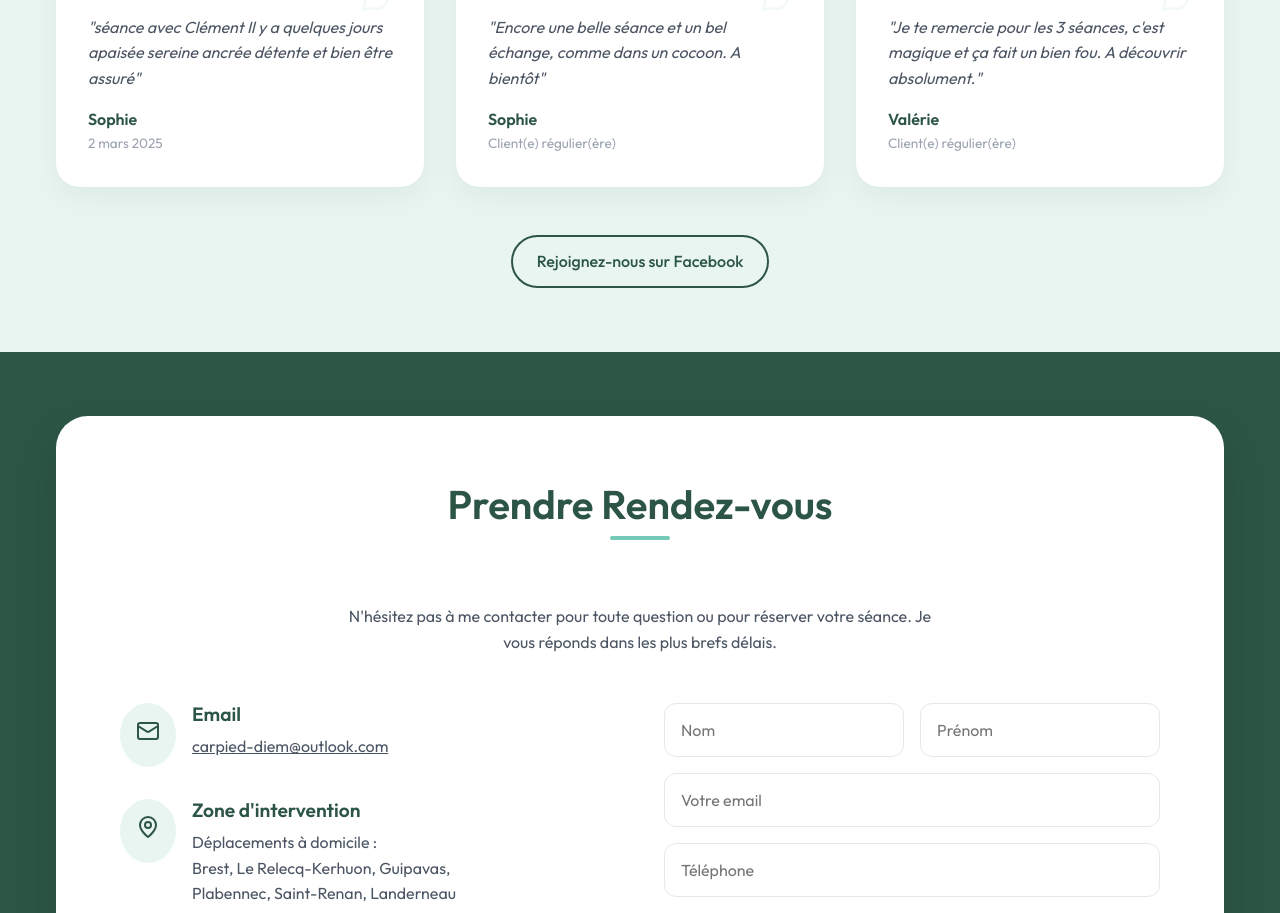
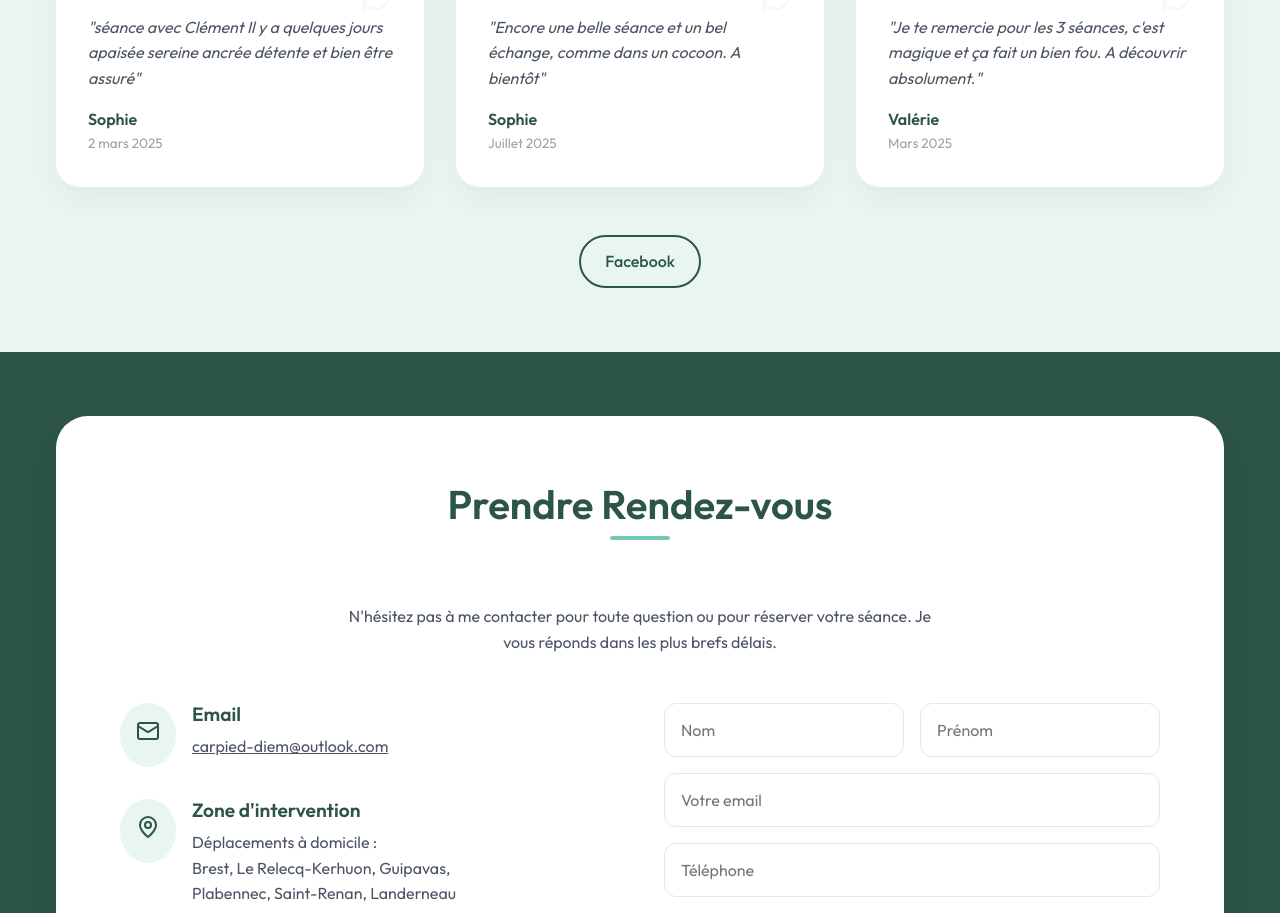
Before and after one commit to CarpiedDiem/carpieddiem.github.io, a React (Vite) app: page / in a window 1280 px wide. Shown: the part 4085-4998 px from the top of the page. Built offline with nearby package versions, Linux system fonts and the light colour scheme.

Commit message:
Corrections dates avis

```diff
--- a/src/components/Temoignages.jsx
+++ b/src/components/Temoignages.jsx
@@ -76,7 +76,7 @@ const Temoignages = () => {
                         </p>
                         <div>
                             <p style={{ fontWeight: '600', color: 'var(--color-primary)' }}>Sophie</p>
-                            <p style={{ fontSize: '0.85rem', color: '#9ca3af' }}>Client(e) régulier(ère)</p>
+                            <p style={{ fontSize: '0.85rem', color: '#9ca3af' }}>Juillet 2025</p>
                         </div>
                     </div>
 
@@ -108,7 +108,7 @@ const Temoignages = () => {
                         </p>
                         <div>
                             <p style={{ fontWeight: '600', color: 'var(--color-primary)' }}>Valérie</p>
-                            <p style={{ fontSize: '0.85rem', color: '#9ca3af' }}>Client(e) régulier(ère)</p>
+                            <p style={{ fontSize: '0.85rem', color: '#9ca3af' }}>Mars 2025</p>
                         </div>
                     </div>
                 </div>
@@ -121,7 +121,7 @@ const Temoignages = () => {
                         className="btn btn-secondary"
                         style={{ display: 'inline-flex', alignItems: 'center', gap: '0.5rem' }}
                     >
-                        Rejoignez-nous sur Facebook
+                        Facebook
                     </a>
                 </div>
             </div>
```
